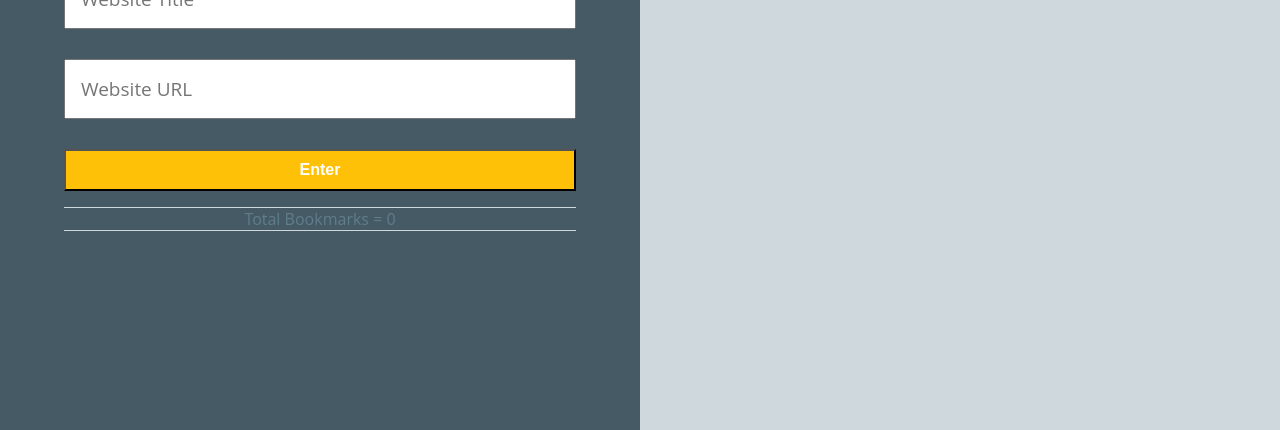
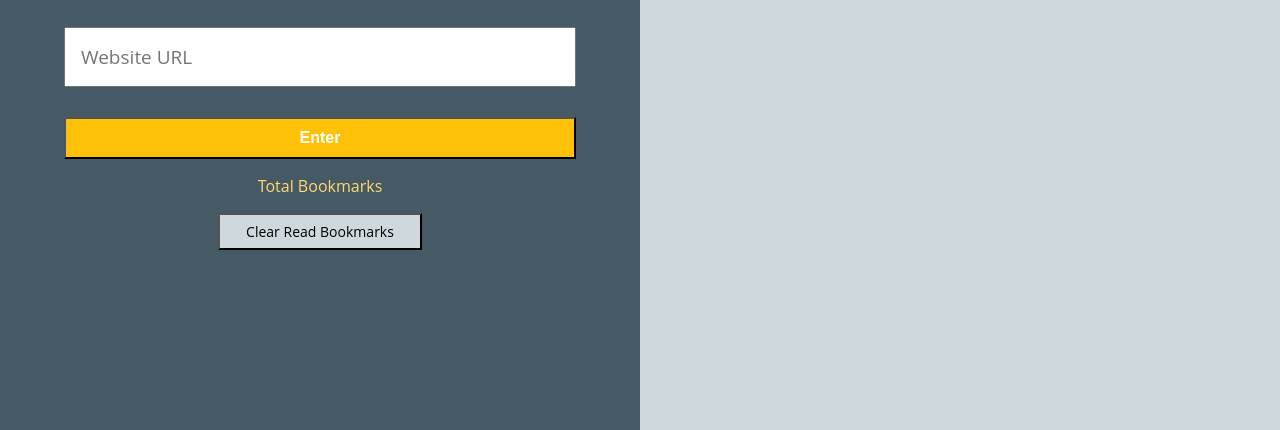
Before and after one commit to LarMiller/LinkedList, a plain HTML site: page index.html in a window 1280 px wide. Shown: the part 370-800 px from the top of the page. Drawn offline with Linux system fonts and the light colour scheme; a web font is replaced by a local one.

Commit message:
Add read class and update HTML and CSS

```diff
--- a/index.html
+++ b/index.html
@@ -18,18 +18,19 @@
       <input class = "websiteUrl" type="url" name="title" placeholder="Website URL" required="true">
       <button id="enterButton">Enter</button>
     </form>
-    <p id= "count">Total Bookmarks = 0</p>
+    <p id= "count">Total Bookmarks</p>
+    <button class = "read">Clear Read Bookmarks</button>
     </main>
   </section>
   <section class = "secondSection">
     <main class = "bookmarkBox">
       <ul>
-      <li class = "bookmark">
+      <!-- <li class = "bookmark">
         <h2 class = "title">The Website Title</h2>
         <p class = "linkTo"> <a href = "https://www.youtube.com/watch?v=ndz6iH6o1ms">www.TheWebsiteURL.com</a></p>
         <button class = "readButton">Read</button>
         <button class = "deleteButton">Delete</button>
-      </li>
+      </li> -->
     </ul>
     </main>
   </section>
--- a/style.css
+++ b/style.css
@@ -37,7 +37,7 @@ p{
 main{
   width: 80%;
   margin: 10px auto 10px auto;
-  padding-top: 35%;
+  padding-top: 30%;
 }
 ul{
   list-style-type: none;
@@ -52,6 +52,8 @@ ul{
 }
 #count{
   text-align: center;
+  border: none;
+  color:#ffd773;
 }
 #enterButton{
   width: 100%;
@@ -102,6 +104,11 @@ ul{
   text-decoration: underline #FFC107;
   font-weight: bold;
 }
+
+.readButtonActive{
+  color:#f05A28;
+}
+
 .deleteButton{
   color: #455A64;
   border: none;
@@ -120,6 +127,8 @@ ul{
   background-color: #CFD8DC;
   box-sizing: border-box;
   vertical-align: top;
+  overflow-y:scroll;
+
 }
 .websiteTitle{
   width: 100%;
@@ -147,4 +156,25 @@ ul{
   text-decoration: underline #FFC107;
   font-weight: bold;
 }
-.title:
+
+.read {
+  width: 40%;
+  padding: 7px;
+  display:block;
+  font-family: 'Open Sans', sans-serif;
+  font-size: 14px;
+  box-sizing: border-box;
+  margin-top: 3px;
+  align-self: center;
+  background-color: #CFD8DC;
+  margin:10px auto 10px auto;
+  cursor: oi
+}
+
+.read:hover{
+
+}
+
+.readClass{
+  opacity: .8;
+}
```
